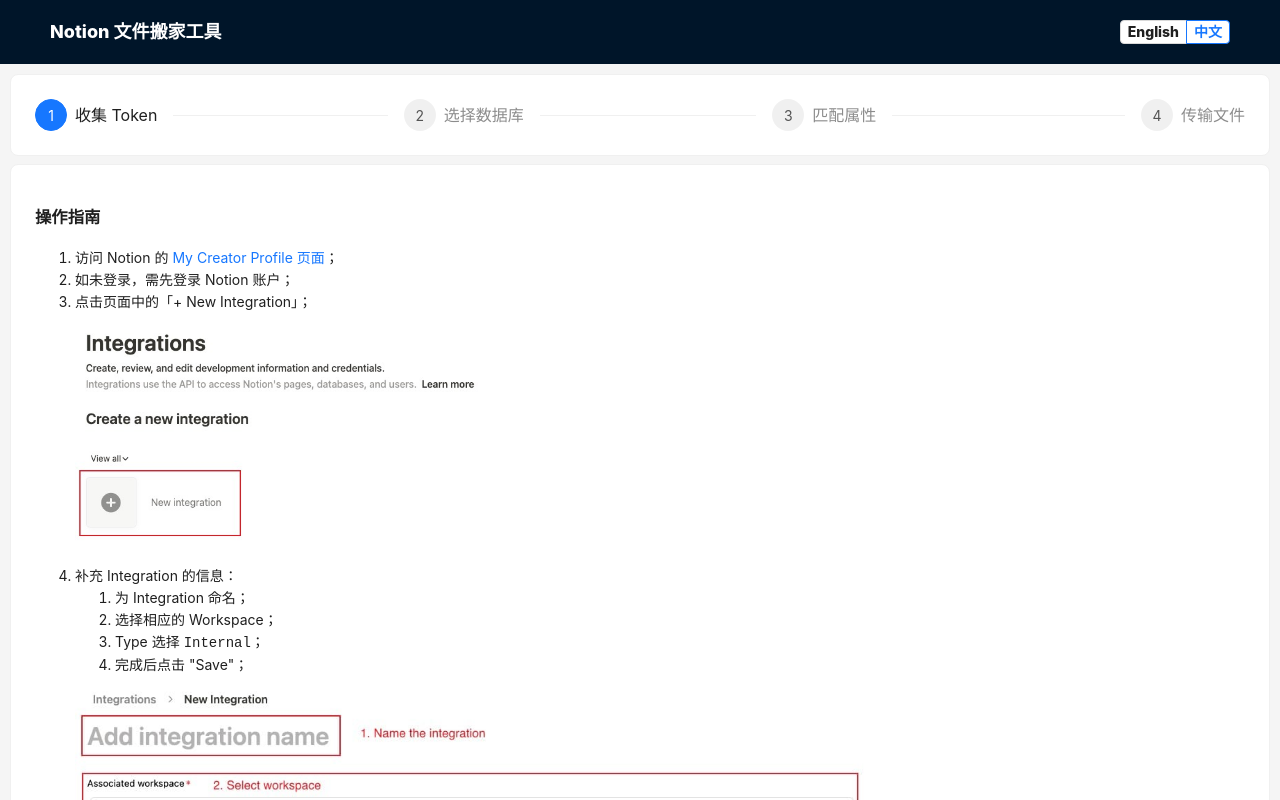
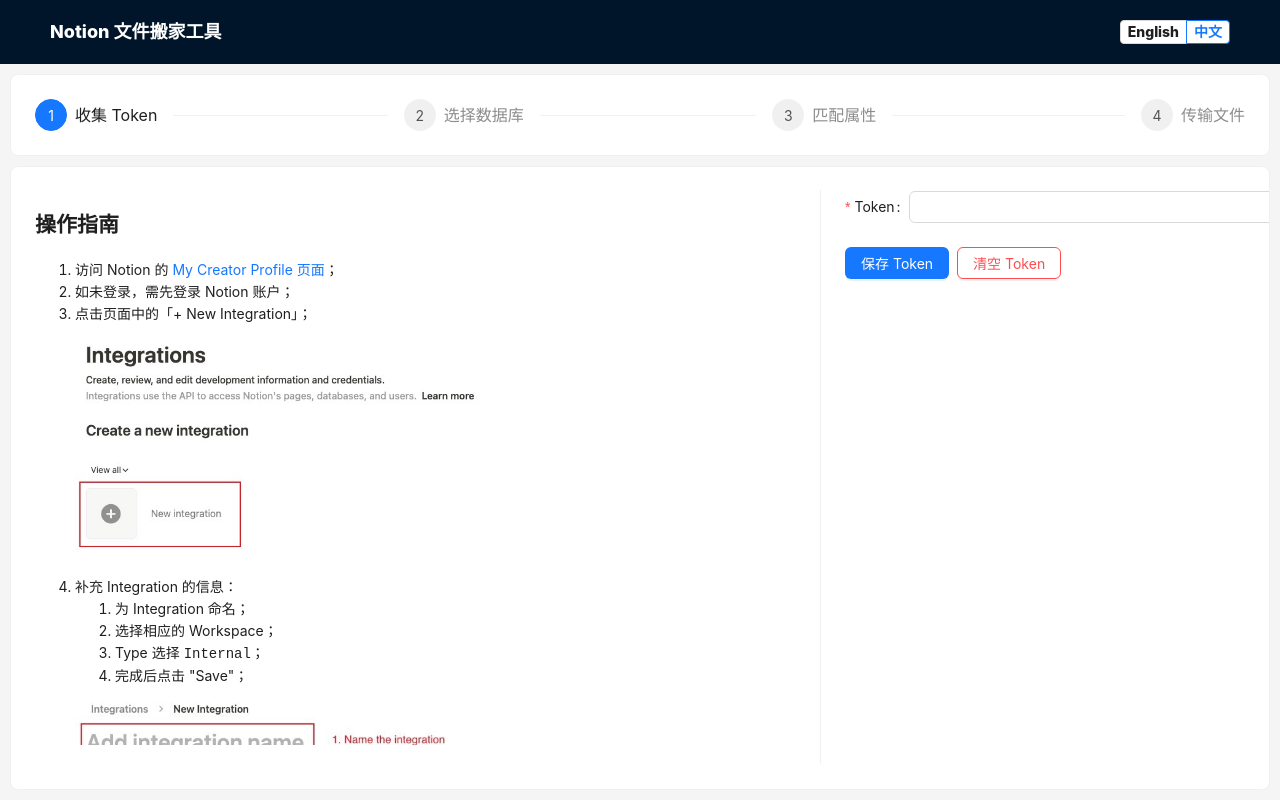
Before and after one commit to XuQuan-nikkkki/notion_files_transfer_tool, a React app: page / in a window 1280 px wide. Both pictures are taken after a click on the label "中文". Shown: the top 800 px of the page. Built offline with nearby package versions, Linux system fonts and the light colour scheme.

Commit message:
style: switch CollectToken layout to horizontal for improved UX

```diff
--- a/src/App.tsx
+++ b/src/App.tsx
@@ -6,7 +6,6 @@ import zhCN from "antd/locale/zh_CN";
 import { Language, LANGUAGE_MAP, LANGUAGES, Step, TITLE_MAP } from "./constant";
 import Steps from "./Steps";
 import CollectToken from "./CollectToken";
-import VerticalSpace from "./VerticalSpace";
 
 const { Header, Content } = Layout;
 
@@ -28,6 +27,8 @@ const headerStyle: CSSProperties = {
 
 const contentStyle: CSSProperties = {
   padding: 10,
+  display: "flex",
+  flexDirection: "column",
 };
 
 const App = () => {
@@ -69,10 +70,8 @@ const App = () => {
             {renderLanguageSelector()}
           </Header>
           <Content style={contentStyle}>
-            <VerticalSpace>
-              <Steps language={language} step={step} onChangeStep={setStep} />
-              <Card>{renderStepContent()}</Card>
-            </VerticalSpace>
+            <Steps language={language} step={step} onChangeStep={setStep} style={{ marginBottom: 10 }} />
+            <Card style={{ overflow: "auto" }} styles={{ body: { height: "100%" } }}>{renderStepContent()}</Card>
           </Content>
         </Layout>
       </ConfigProvider>
--- a/src/CollectToken.tsx
+++ b/src/CollectToken.tsx
@@ -9,7 +9,6 @@ import ShowSecretImg from "./assets/show_secret.jpeg";
 import CopySecretImg from "./assets/copy_secret.jpeg";
 
 import { CollectTokenActionCopy, Language } from "./constant";
-import VerticalSpace from "./VerticalSpace";
 
 const { useForm, Item: FormItem } = Form;
 
@@ -31,12 +30,19 @@ const CollectToken = ({ language }: Props) => {
   const renderInstruction = () => {
     const imageStyle: CSSProperties = {
       padding: "10px 0",
+      maxWidth: "100%"
     };
+
+    const sectionStyle: CSSProperties = {
+      overflow: "scroll",
+      maxWidth: 800,
+      marginBottom: 20
+    }
 
     if (language === "English") {
       return (
-        <section>
-          <h3>Instructions</h3>
+        <section style={sectionStyle}>
+          <h2>Instructions</h2>
           <ol>
             <li>
               Visit Notion's{" "}
@@ -132,8 +138,8 @@ const CollectToken = ({ language }: Props) => {
     }
 
     return (
-      <section>
-        <h3>操作指南</h3>
+      <section style={sectionStyle}>
+        <h2>操作指南</h2>
         <ol>
           <li>
             访问 Notion 的{" "}
@@ -228,8 +234,9 @@ const CollectToken = ({ language }: Props) => {
   };
 
   return (
-    <VerticalSpace split={<Divider />}>
+    <div className="container">
       {renderInstruction()}
+      <Divider type="vertical" style={{ height: "100%", margin: "0 24px" }} />
       <Form form={form}>
         <FormItem name="token" label="Token:" rules={[{ required: true }]}>
           <Input style={{ width: 400 }} />
@@ -245,7 +252,15 @@ const CollectToken = ({ language }: Props) => {
           </Space>
         </FormItem>
       </Form>
-    </VerticalSpace>
+      <style>
+        {`
+          .container {
+            display: flex;
+            height: 100%;
+          }
+        `}
+      </style>
+    </div>
   );
 };
 
--- a/src/Steps.tsx
+++ b/src/Steps.tsx
@@ -1,4 +1,4 @@
-import React from "react";
+import React, { CSSProperties } from "react";
 
 import { Card, Steps as AntdSteps } from "antd";
 import { Language, Step, STEPS, STEPS_COPY_MAP } from "./constant";
@@ -7,14 +7,15 @@ type Props = {
   language: Language;
   step: Step;
   onChangeStep: (step: Step) => void;
+  style?: CSSProperties
 };
-const Steps = ({ language, step, onChangeStep }: Props) => {
+const Steps = ({ language, step, onChangeStep, style }: Props) => {
   const getSteps = () => {
     return STEPS.map((s) => ({ title: STEPS_COPY_MAP[s][language] }));
   };
 
   return (
-    <Card>
+    <Card style={style}>
       <AntdSteps
         items={getSteps()}
         current={STEPS.indexOf(step)}
```
